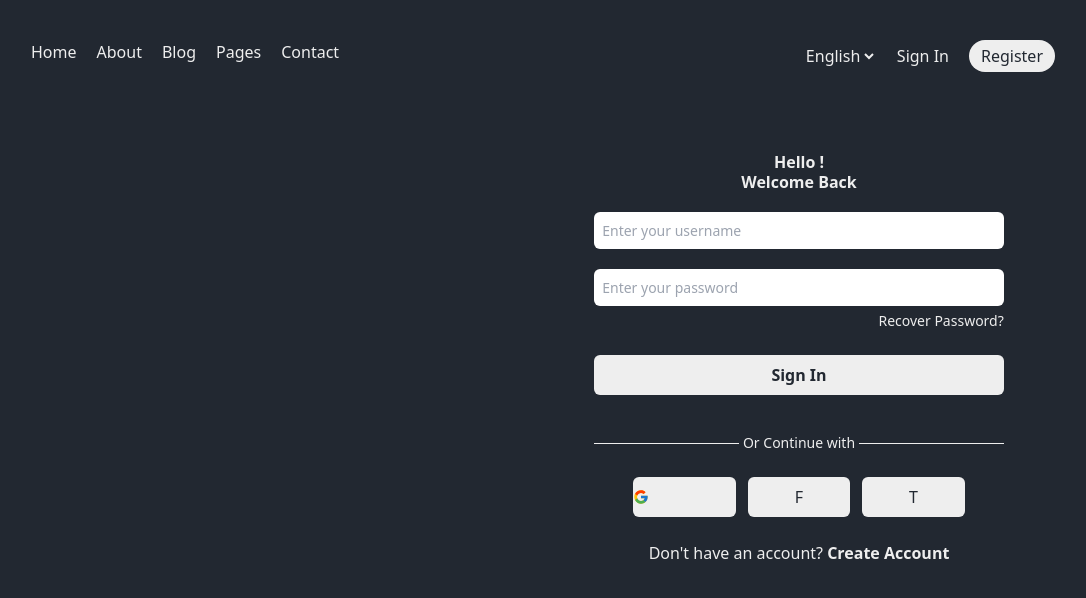
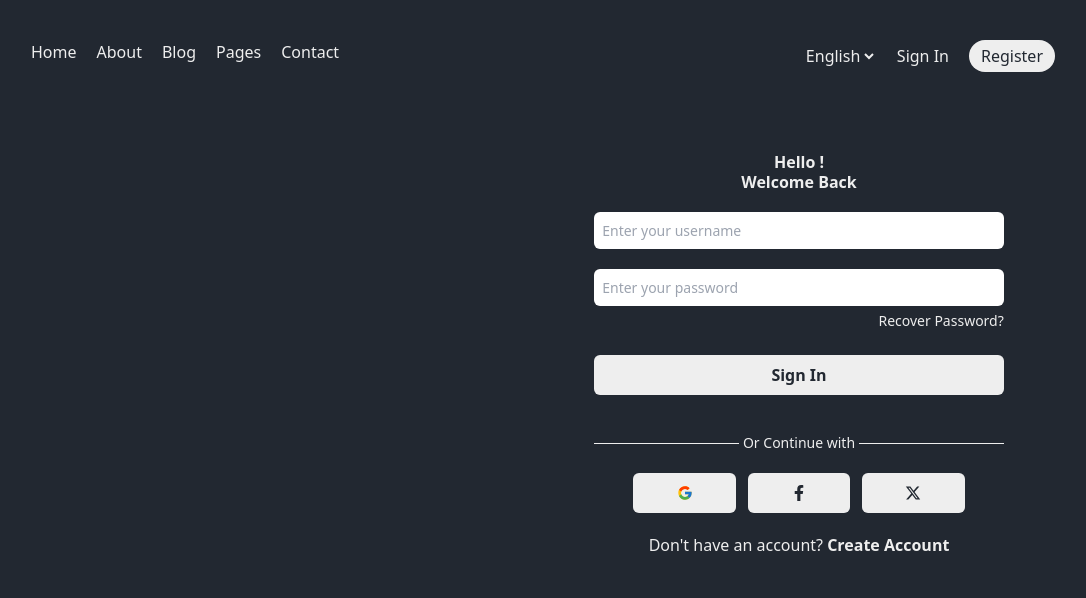
Before and after one commit to blacdav/Rubick-Dashboard, a React (Vite) app in the folder client/: page / in a window 1280 px wide. Shown: the top 598 px of the page, without its empty margins (97-1183 px from the left). Built offline with nearby package versions, Linux system fonts and the light colour scheme.

Commit message:
removed FontAwesome icons, cos it does&apos;nt have all the icons i need, then i replaced it with react icons

```diff
--- a/client/src/components/sidebar.jsx
+++ b/client/src/components/sidebar.jsx
@@ -2,7 +2,8 @@ import React from 'react'
 // import { Link } from 'react-router-dom'
 import logo from '/logo.png'
 import { useSidebar } from '../context/Sidebar'
-import { FaHome, FaCalendar, FaPortrait, FaSignOutAlt} from 'react-icons/fa'
+import { AiFillHome } from 'react-icons/ai'
+import { FaCalendar, FaPortrait, FaSignOutAlt} from 'react-icons/fa'
 import { FaMessage, FaGear} from 'react-icons/fa6'
 import { useTheme } from '../context/Theme'
 import { useNavigate } from 'react-router-dom'
@@ -20,9 +21,9 @@ const Sidebar = () => {
                 <img src={logo} alt="logo" className='w-64 md:w-auto' />
             </div>
 
-            <ul className="grid *:flex *:md:block *:items-center *:justify-center *:text-center *:ps-10 *:md:ps-0 text-center w-full *:gap-3 gap-2 *:w-full *:h-fit *:cursor-pointer">
+            <ul className="grid *:flex *:md:grid *:items-center *:md:justify-center *:ps-10 *:md:ps-0 w-full *:gap-3 gap-0 md:gap-5 *:w-full *:h-fit *:cursor-pointer">
                 <li onClick={() => { setOpen(false); navigate('/home') }} className="hover:border-s-4">
-                    <FaHome />
+                    <AiFillHome />
                     <span className='flex md:hidden'>Dashboard</span>
                 </li>
                 <li className="hover:border-s-4">
@@ -47,7 +48,7 @@ const Sidebar = () => {
                 </li>
             </ul>
 
-            <div className="flex justify-center text-center gap-2 items-end pb-5 *:cursor-pointer">
+            <div className="flex md:grid md:justify-center text-center gap-2 items-center md:items-end pb-5 *:cursor-pointer">
                 <p onClick={() => {logout(true); {logout(true) ? navigate('/') : null}}} className="flex md:block gap-3 items-center ps-10 md:ps-0 hover:border-s-4 h-fit w-full">
                     <FaSignOutAlt />
                     <span className='flex md:hidden'>Logout</span>
--- a/client/src/dashboard/login.jsx
+++ b/client/src/dashboard/login.jsx
@@ -1,5 +1,7 @@
 import { useState } from 'react';
 import { FcGoogle } from 'react-icons/fc';
+import { FaFacebookF } from 'react-icons/fa';
+import { FaXTwitter } from 'react-icons/fa6';
 import { Link } from "react-router-dom";
 import { useAuth } from '../context/Auth';
 import { ValidateInput } from '../context/ValidateInput';
@@ -78,10 +80,10 @@ const Login = () => {
                     </form>
                     <p className="text-sm -mt-8 mx-auto relative bg-primary w-fit px-1 text-center">Or Continue with</p>
 
-                    <div className="*:w-1/5 *:bg-light flex gap-3 justify-center my-6 *:py-2 *:rounded-md">
-                        <button className="text-primary" onClick={() => { console.log(setIsAuth) }}><FcGoogle /></button>
-                        <button className="text-primary">F</button>
-                        <button className="text-primary">T</button>
+                    <div className="*:w-1/5 *:bg-light flex gap-3 justify-center my-5 *:py-3 *:rounded-md">
+                        <button className="flex justify-center items-center" onClick={() => { console.log(setIsAuth) }}><FcGoogle /></button>
+                        <button className="text-primary flex justify-center items-center"><FaFacebookF /></button>
+                        <button className="text-primary flex justify-center items-center"><FaXTwitter /></button>
                     </div>
 
                     <p>Don&apos;t have an account? <Link to='/' className="font-bold">Create Account</Link> </p>
--- a/client/vite.config.js
+++ b/client/vite.config.js
@@ -4,4 +4,7 @@ import react from '@vitejs/plugin-react-swc'
 // https://vitejs.dev/config/
 export default defineConfig({
   plugins: [react()],
+  server: {
+    host: true,
+  }
 })
```
